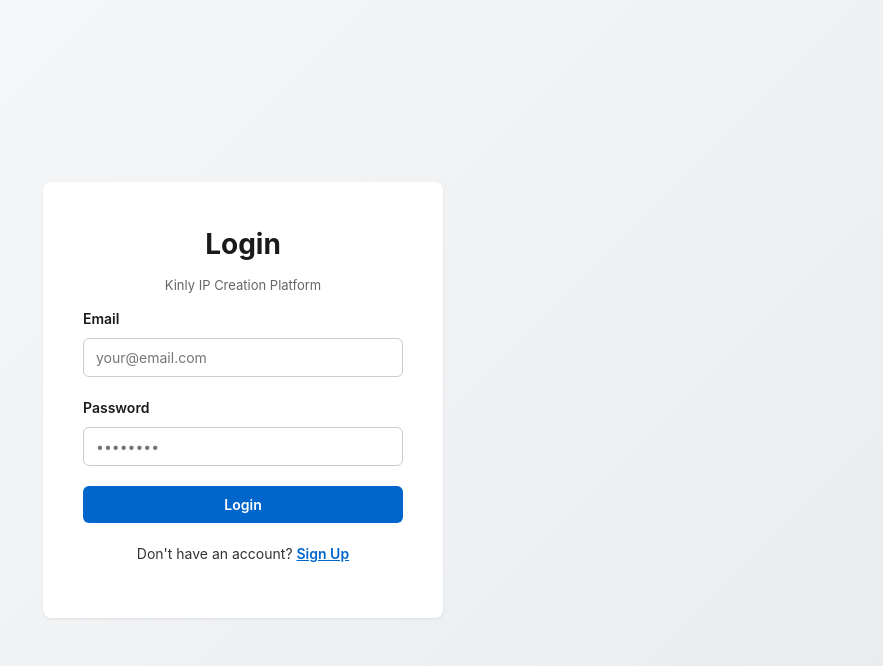
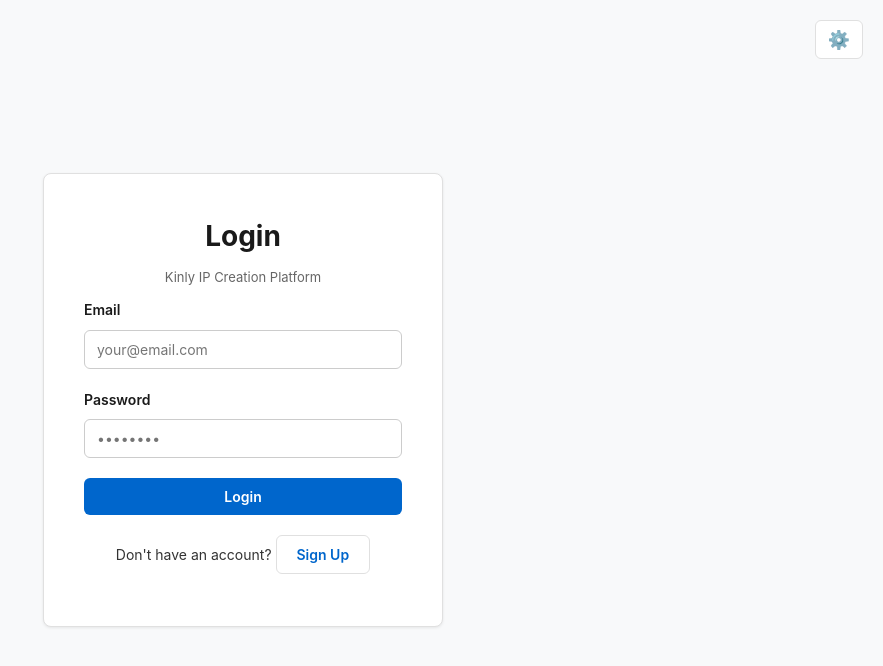
Before and after one commit to MictlaInk-Studios/kinly-ip-frontend, a Next.js app: page /login in a window 1280 px wide. Shown: the top 666 px of the page, without its empty margins (397-1280 px from the left). Built offline with nearby package versions, Linux system fonts and the light colour scheme; no server answers.

Commit message:
chore: save in-progress changes

```diff
--- /dev/null
+++ b/components/SettingsButton.js
@@ -0,0 +1,50 @@
+import { useState, useRef, useEffect } from 'react'
+import { useTheme } from '../lib/themeContext'
+
+export default function SettingsButton() {
+  const { darkMode, toggleDarkMode } = useTheme()
+  const [isOpen, setIsOpen] = useState(false)
+  const dropdownRef = useRef(null)
+
+  useEffect(() => {
+    function handleClickOutside(event) {
+      if (dropdownRef.current && !dropdownRef.current.contains(event.target)) {
+        setIsOpen(false)
+      }
+    }
+
+    if (isOpen) {
+      document.addEventListener('mousedown', handleClickOutside)
+    }
+
+    return () => {
+      document.removeEventListener('mousedown', handleClickOutside)
+    }
+  }, [isOpen])
+
+  return (
+    <div style={{ position: 'relative' }} ref={dropdownRef}>
+      <button
+        className="settings-button"
+        onClick={() => setIsOpen(!isOpen)}
+        aria-label="Settings"
+        title="Settings"
+      >
+        ⚙️
+      </button>
+      {isOpen && (
+        <div className="settings-dropdown">
+          <div className="settings-item">
+            <span style={{ fontSize: '14px', fontWeight: '500' }}>Dark Mode</span>
+            <div
+              className={`toggle-switch ${darkMode ? 'active' : ''}`}
+              onClick={toggleDarkMode}
+              role="button"
+              aria-label="Toggle dark mode"
+            />
+          </div>
+        </div>
+      )}
+    </div>
+  )
+}
--- /dev/null
+++ b/lib/themeContext.js
@@ -0,0 +1,48 @@
+import { createContext, useContext, useEffect, useState } from 'react'
+
+const ThemeContext = createContext()
+
+export function ThemeProvider({ children }) {
+  const [darkMode, setDarkMode] = useState(false)
+  const [mounted, setMounted] = useState(false)
+
+  useEffect(() => {
+    setMounted(true)
+    // Check localStorage for saved theme preference
+    const savedTheme = localStorage.getItem('darkMode')
+    if (savedTheme !== null) {
+      setDarkMode(savedTheme === 'true')
+    } else {
+      // Check system preference
+      const prefersDark = window.matchMedia('(prefers-color-scheme: dark)').matches
+      setDarkMode(prefersDark)
+    }
+  }, [])
+
+  useEffect(() => {
+    if (mounted) {
+      localStorage.setItem('darkMode', darkMode.toString())
+      if (darkMode) {
+        document.documentElement.classList.add('dark')
+      } else {
+        document.documentElement.classList.remove('dark')
+      }
+    }
+  }, [darkMode, mounted])
+
+  const toggleDarkMode = () => {
+    setDarkMode(prev => !prev)
+  }
+
+  return (
+    <ThemeContext.Provider value={{ darkMode, toggleDarkMode, mounted }}>
+      {children}
+    </ThemeContext.Provider>
+  )
+}
+
+export function useTheme() {
+  const context = useContext(ThemeContext)
+  if (!context) throw new Error('useTheme must be used inside ThemeProvider')
+  return context
+}
--- a/pages/_app.js
+++ b/pages/_app.js
@@ -1,10 +1,13 @@
 import '../styles/globals.css'
 import { AuthProvider } from '../lib/authContext'
+import { ThemeProvider } from '../lib/themeContext'
 
 export default function App({ Component, pageProps }) {
   return (
-    <AuthProvider>
-      <Component {...pageProps} />
-    </AuthProvider>
+    <ThemeProvider>
+      <AuthProvider>
+        <Component {...pageProps} />
+      </AuthProvider>
+    </ThemeProvider>
   )
 }
--- a/pages/dashboard.js
+++ b/pages/dashboard.js
@@ -3,6 +3,7 @@
 import { useRouter } from 'next/router'
 import { supabase } from '../lib/supabaseClient'
 import { useAuth } from '../lib/authContext'
+import SettingsButton from '../components/SettingsButton'
 
 export default function Dashboard() {
   const { user, loading: authLoading } = useAuth()
@@ -56,7 +57,8 @@
           <h1>Your IPs</h1>
           <p className="text-muted">{ips.length} IP{ips.length !== 1 ? 's' : ''} in your portfolio</p>
         </div>
-        <div style={{display: 'flex', gap: '12px'}}>
+        <div style={{display: 'flex', gap: '12px', alignItems: 'center'}}>
+          <SettingsButton />
           <Link href="/" style={{textDecoration: 'none'}}>
             <button className="btn-secondary">← Home</button>
           </Link>
--- a/pages/login.js
+++ b/pages/login.js
@@ -1,6 +1,7 @@
 import { useState } from 'react'
 import { useRouter } from 'next/router'
 import { supabase } from '../lib/supabaseClient'
+import SettingsButton from '../components/SettingsButton'
 
 export default function Login() {
   const [email, setEmail] = useState('')
@@ -43,7 +44,10 @@
   }
 
   return (
-    <div style={{minHeight: '100vh', display: 'flex', alignItems: 'center', justifyContent: 'center', background: 'linear-gradient(135deg, #f8f9fa 0%, #e9ecef 100%)'}}>
+    <div style={{minHeight: '100vh', display: 'flex', alignItems: 'center', justifyContent: 'center', background: 'var(--bg-primary)', position: 'relative'}}>
+      <div style={{ position: 'absolute', top: '20px', right: '20px' }}>
+        <SettingsButton />
+      </div>
       <div className="content-card" style={{width: '100%', maxWidth: '400px'}}>
         <h1 className="text-center">{isSignUp ? 'Create Account' : 'Login'}</h1>
         <p className="text-center text-muted">Kinly IP Creation Platform</p>
--- a/styles/globals.css
+++ b/styles/globals.css
@@ -8,11 +8,48 @@
   height: 100%;
 }
 
+:root {
+  /* Light mode colors */
+  --bg-primary: #f8f9fa;
+  --bg-secondary: #ffffff;
+  --bg-tertiary: #f8f9fa;
+  --text-primary: #1a1a1a;
+  --text-secondary: #333333;
+  --text-muted: #666666;
+  --border-color: #e0e0e0;
+  --border-light: #e9ecef;
+  --shadow: rgba(0, 0, 0, 0.08);
+  --shadow-hover: rgba(0, 0, 0, 0.12);
+  --accent: #0066cc;
+  --accent-hover: #0052a3;
+  --input-bg: #ffffff;
+  --input-border: #ccc;
+}
+
+.dark {
+  /* Dark mode colors */
+  --bg-primary: #0d1117;
+  --bg-secondary: #161b22;
+  --bg-tertiary: #21262d;
+  --text-primary: #c9d1d9;
+  --text-secondary: #b1bac4;
+  --text-muted: #8b949e;
+  --border-color: #30363d;
+  --border-light: #21262d;
+  --shadow: rgba(0, 0, 0, 0.3);
+  --shadow-hover: rgba(0, 0, 0, 0.5);
+  --accent: #58a6ff;
+  --accent-hover: #79c0ff;
+  --input-bg: #0d1117;
+  --input-border: #30363d;
+}
+
 body {
   font-family: -apple-system, BlinkMacSystemFont, 'Segoe UI', Roboto, Oxygen, Ubuntu, Cantarell, sans-serif;
-  background-color: #f8f9fa;
-  color: #1a1a1a;
+  background-color: var(--bg-primary);
+  color: var(--text-primary);
   line-height: 1.6;
+  transition: background-color 0.3s ease, color 0.3s ease;
 }
 
 /* Layout */
@@ -30,12 +67,13 @@
 
 /* Header/Nav */
 .header {
-  background: white;
-  border-bottom: 1px solid #e0e0e0;
+  background: var(--bg-secondary);
+  border-bottom: 1px solid var(--border-color);
   padding: 16px 0;
   position: sticky;
   top: 0;
   z-index: 100;
+  transition: background-color 0.3s ease, border-color 0.3s ease;
 }
 
 .header-content {
@@ -47,8 +85,9 @@
 .logo {
   font-size: 20px;
   font-weight: 700;
-  color: #0066cc;
+  color: var(--accent);
   text-decoration: none;
+  transition: color 0.3s ease;
 }
 
 .nav-links {
@@ -96,12 +135,14 @@
 }
 
 .content-card {
-  background: white;
+  background: var(--bg-secondary);
   border-radius: 8px;
   padding: 40px;
-  box-shadow: 0 1px 3px rgba(0,0,0,0.08);
+  box-shadow: 0 1px 3px var(--shadow);
   max-width: 600px;
   margin: 0 auto;
+  border: 1px solid var(--border-color);
+  transition: background-color 0.3s ease, border-color 0.3s ease, box-shadow 0.3s ease;
 }
 
 /* Forms */
@@ -120,28 +161,41 @@
 label {
   font-size: 14px;
   font-weight: 600;
-  color: #1a1a1a;
+  color: var(--text-primary);
+  transition: color 0.3s ease;
 }
 
 input[type="email"],
 input[type="password"],
 input[type="text"],
-textarea {
+textarea,
+select {
   font-family: inherit;
   padding: 10px 12px;
-  border: 1px solid #ccc;
+  border: 1px solid var(--input-border);
   border-radius: 6px;
   font-size: 14px;
-  transition: border-color 0.2s;
+  background-color: var(--input-bg);
+  color: var(--text-primary);
+  transition: border-color 0.2s, background-color 0.3s ease, color 0.3s ease;
 }
 
 input[type="email"]:focus,
 input[type="password"]:focus,
 input[type="text"]:focus,
-textarea:focus {
+textarea:focus,
+select:focus {
   outline: none;
-  border-color: #0066cc;
-  box-shadow: 0 0 0 3px rgba(0, 102, 204, 0.1);
+  border-color: var(--accent);
+  box-shadow: 0 0 0 3px rgba(88, 166, 255, 0.1);
+}
+
+.dark input[type="email"]:focus,
+.dark input[type="password"]:focus,
+.dark input[type="text"]:focus,
+.dark textarea:focus,
+.dark select:focus {
+  box-shadow: 0 0 0 3px rgba(88, 166, 255, 0.2);
 }
 
 textarea {
@@ -162,29 +216,32 @@
 }
 
 .btn-primary {
-  background-color: #0066cc;
+  background-color: var(--accent);
   color: white;
+  transition: background-color 0.2s;
 }
 
 .btn-primary:hover:not(:disabled) {
-  background-color: #0052a3;
+  background-color: var(--accent-hover);
 }
 
 .btn-primary:disabled {
-  background-color: #ccc;
+  background-color: var(--text-muted);
   cursor: not-allowed;
 }
 
 .btn-secondary {
-  background: none;
-  border: none;
-  color: #0066cc;
-  text-decoration: underline;
-  padding: 0;
+  background: var(--bg-secondary);
+  border: 1px solid var(--border-color);
+  color: var(--accent);
+  text-decoration: none;
+  padding: 10px 20px;
+  transition: background-color 0.2s, border-color 0.2s, color 0.2s;
 }
 
 .btn-secondary:hover {
-  color: #0052a3;
+  background-color: var(--bg-tertiary);
+  color: var(--accent-hover);
 }
 
 .btn-danger {
@@ -225,13 +282,15 @@
   margin-top: 20px;
   border-radius: 8px;
   overflow: hidden;
-  background: white;
-  box-shadow: 0 1px 3px rgba(0,0,0,0.08);
+  background: var(--bg-secondary);
+  box-shadow: 0 1px 3px var(--shadow);
+  border: 1px solid var(--border-color);
+  transition: background-color 0.3s ease, border-color 0.3s ease;
 }
 
 thead {
-  background-color: #f8f9fa;
-  border-bottom: 2px solid #e0e0e0;
+  background-color: var(--bg-tertiary);
+  border-bottom: 2px solid var(--border-color);
 }
 
 th {
@@ -239,53 +298,58 @@
   padding: 12px 16px;
   font-weight: 600;
   font-size: 13px;
-  color: #666;
+  color: var(--text-muted);
   text-transform: uppercase;
   letter-spacing: 0.5px;
 }
 
 td {
   padding: 12px 16px;
-  border-bottom: 1px solid #f0f0f0;
+  border-bottom: 1px solid var(--border-color);
   font-size: 14px;
+  color: var(--text-primary);
 }
 
 tr:hover {
-  background-color: #f8f9fa;
+  background-color: var(--bg-tertiary);
 }
 
 /* Headings */
 h1 {
   font-size: 28px;
   margin-bottom: 8px;
-  color: #1a1a1a;
+  color: var(--text-primary);
+  transition: color 0.3s ease;
 }
 
 h2 {
   font-size: 20px;
   margin-bottom: 12px;
-  color: #1a1a1a;
+  color: var(--text-primary);
+  transition: color 0.3s ease;
 }
 
 /* Text & Links */
 p {
   margin-bottom: 12px;
-  color: #333;
+  color: var(--text-secondary);
+  transition: color 0.3s ease;
 }
 
 a {
-  color: #0066cc;
+  color: var(--accent);
   text-decoration: none;
   transition: color 0.2s;
 }
 
 a:hover {
-  color: #0052a3;
+  color: var(--accent-hover);
 }
 
 .text-muted {
-  color: #666;
+  color: var(--text-muted);
   font-size: 13px;
+  transition: color 0.3s ease;
 }
 
 .text-center {
@@ -296,10 +360,91 @@
 .footer {
   text-align: center;
   padding: 20px;
-  color: #666;
+  color: var(--text-muted);
   font-size: 12px;
-  border-top: 1px solid #e0e0e0;
+  border-top: 1px solid var(--border-color);
   margin-top: 40px;
+  transition: color 0.3s ease, border-color 0.3s ease;
+}
+
+/* Settings Button */
+.settings-button {
+  background: var(--bg-secondary);
+  border: 1px solid var(--border-color);
+  border-radius: 6px;
+  padding: 8px 12px;
+  cursor: pointer;
+  display: flex;
+  align-items: center;
+  justify-content: center;
+  transition: all 0.2s;
+  color: var(--text-primary);
+  font-size: 18px;
+}
+
+.settings-button:hover {
+  background: var(--bg-tertiary);
+  border-color: var(--accent);
+}
+
+.settings-dropdown {
+  position: absolute;
+  top: 100%;
+  right: 0;
+  margin-top: 8px;
+  background: var(--bg-secondary);
+  border: 1px solid var(--border-color);
+  border-radius: 8px;
+  box-shadow: 0 4px 12px var(--shadow);
+  padding: 12px;
+  min-width: 200px;
+  z-index: 1000;
+  transition: all 0.3s ease;
+}
+
+.settings-item {
+  display: flex;
+  align-items: center;
+  justify-content: space-between;
+  padding: 10px 12px;
+  border-radius: 6px;
+  cursor: pointer;
+  transition: background-color 0.2s;
+  color: var(--text-primary);
+}
+
+.settings-item:hover {
+  background: var(--bg-tertiary);
+}
+
+.toggle-switch {
+  position: relative;
+  width: 44px;
+  height: 24px;
+  background: var(--border-color);
+  border-radius: 12px;
+  cursor: pointer;
+  transition: background-color 0.3s;
+}
+
+.toggle-switch.active {
+  background: var(--accent);
+}
+
+.toggle-switch::after {
+  content: '';
+  position: absolute;
+  top: 2px;
+  left: 2px;
+  width: 20px;
+  height: 20px;
+  background: white;
+  border-radius: 50%;
+  transition: transform 0.3s;
+}
+
+.toggle-switch.active::after {
+  transform: translateX(20px);
 }
 
 /* Responsive */
```
Also changed, not shown: pages/builder/[id].js (+14 -9 lines), pages/create-ip.js (+8 -2 lines).
